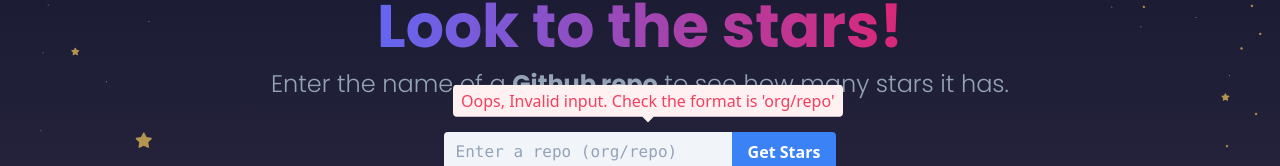
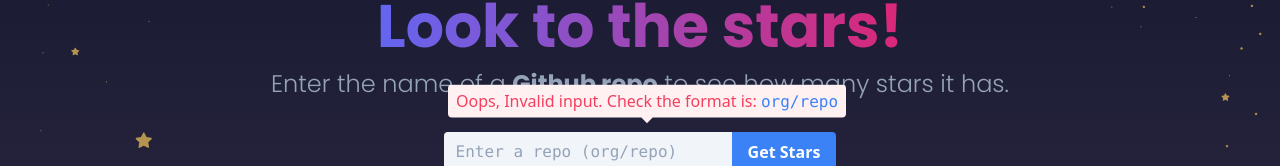
Before and after one commit to triggerdotdev/github-stars-demo, a Next.js app: page / in a window 1280 px wide. Both pictures are taken after a click on the button "Get Stars". Shown: the part 508-674 px from the top of the page. Built offline with nearby package versions, Linux system fonts and the light colour scheme; what @apihero/github would draw is missing.

Commit message:
Tweak to the error message

```diff
--- a/pages/components/Main.tsx
+++ b/pages/components/Main.tsx
@@ -62,10 +62,11 @@ export function Main() {
 
         {inputError && (
           <div className="absolute bottom-0 left-0 right-0">
-            <div className="left-[calc(50%-187px)] animate-bounce absolute -top-20 bg-rose-50 px-2 py-1 text-white p-2 rounded">
+            <div className="left-[calc(50%-192px)] animate-bounce absolute -top-20 bg-rose-50 px-2 py-1 text-white p-2 rounded">
               <div className="h-2 w-2 bg-rose-50 absolute -bottom-1 left-[calc(50%-4px)] rotate-45" />
               <p className="text-rose-500">
-                Oops, {inputError}. Check the format is 'org/repo'
+                Oops, {inputError}. Check the format is:{" "}
+                <span className="font-mono text-blue-500">org/repo</span>
               </p>
             </div>
           </div>
```
